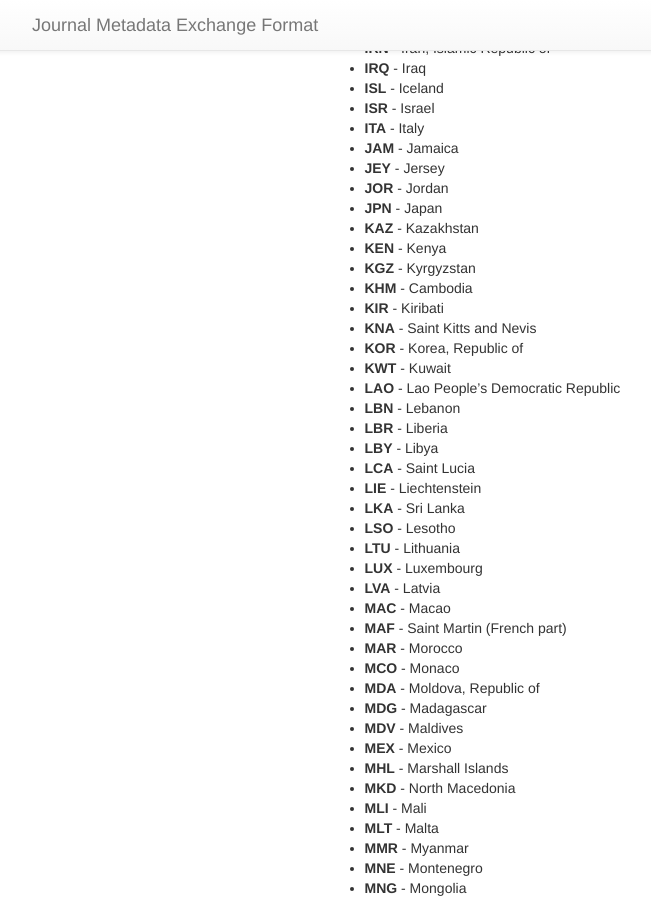
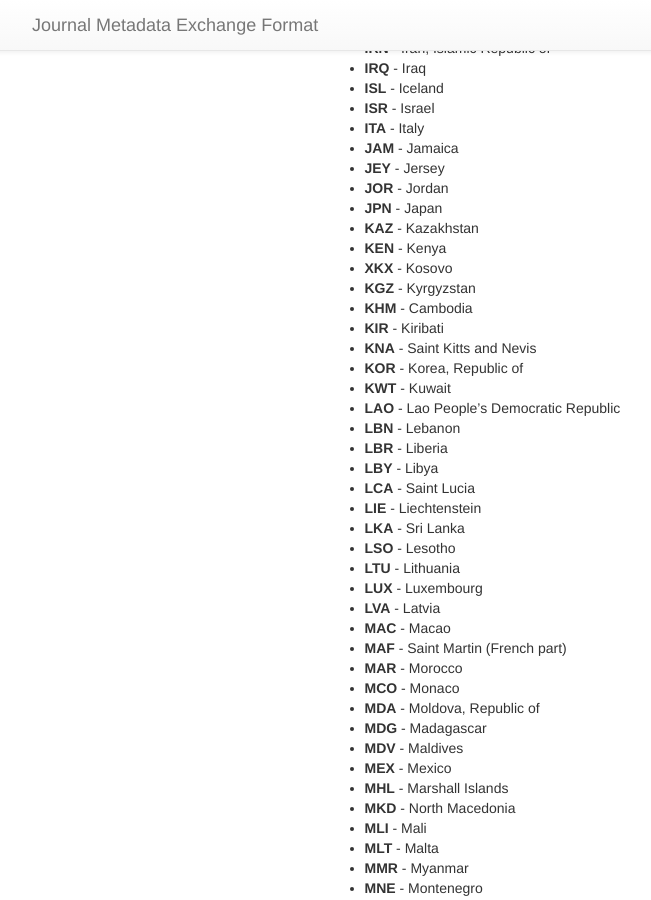
Before and after one commit to CeON/jmef, a Sphinx documentation site: the page built from website/source/version-1.0/doc.rst, in a window 1280 px wide and 900 px high, scrolled down 11545 px. Shown: the whole window, without its empty margins (38-689 px from the left). Built offline with Sphinx 7.4.7, drawn with Linux system fonts in a browser that asks for light colours; the version number could not be read and is left out.

Commit message:
Closes #643: Add kosovo to jmef xsd definition

```diff
--- a/website/source/version-1.0/doc.rst
+++ b/website/source/version-1.0/doc.rst
@@ -703,6 +703,7 @@ Below is the list of supported codes:
 - **JPN** - Japan
 - **KAZ** - Kazakhstan
 - **KEN** - Kenya
+- **XKX** - Kosovo
 - **KGZ** - Kyrgyzstan
 - **KHM** - Cambodia
 - **KIR** - Kiribati
```
Also changed, not shown: 1 other file.
